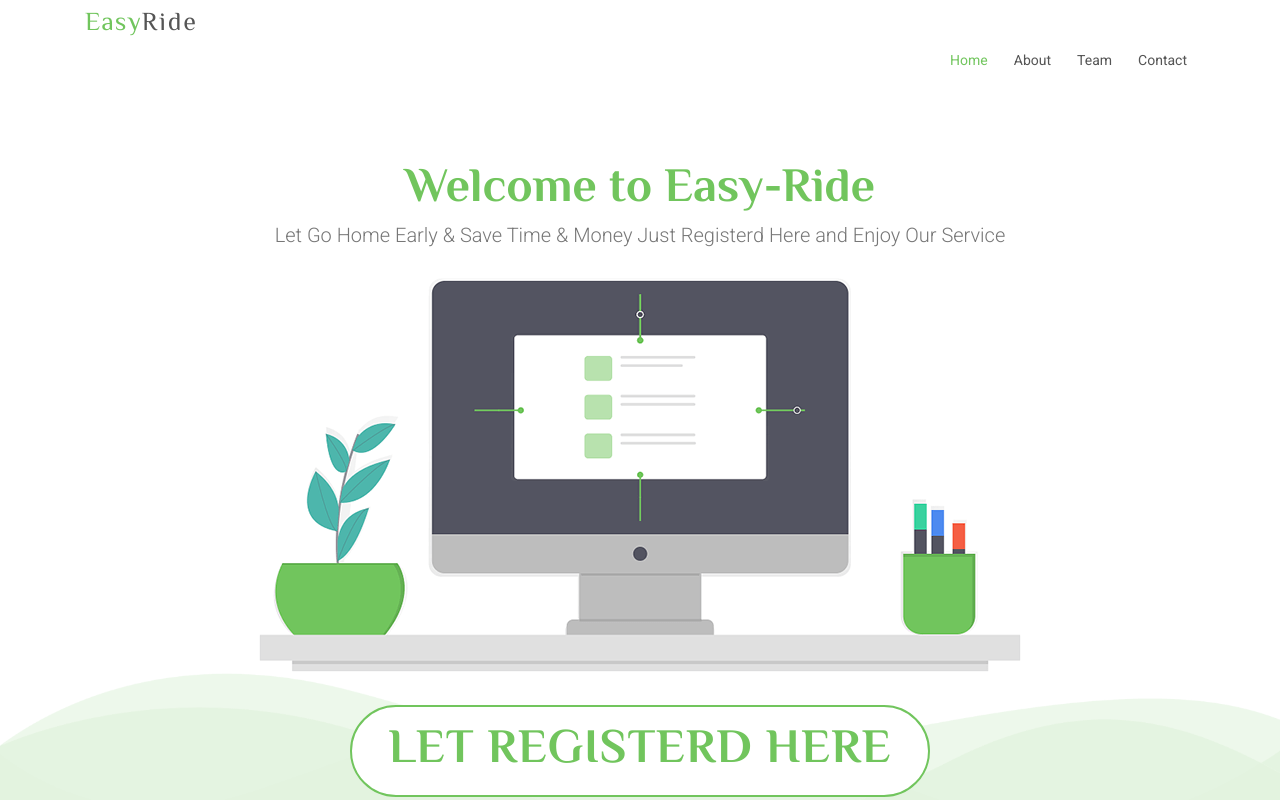
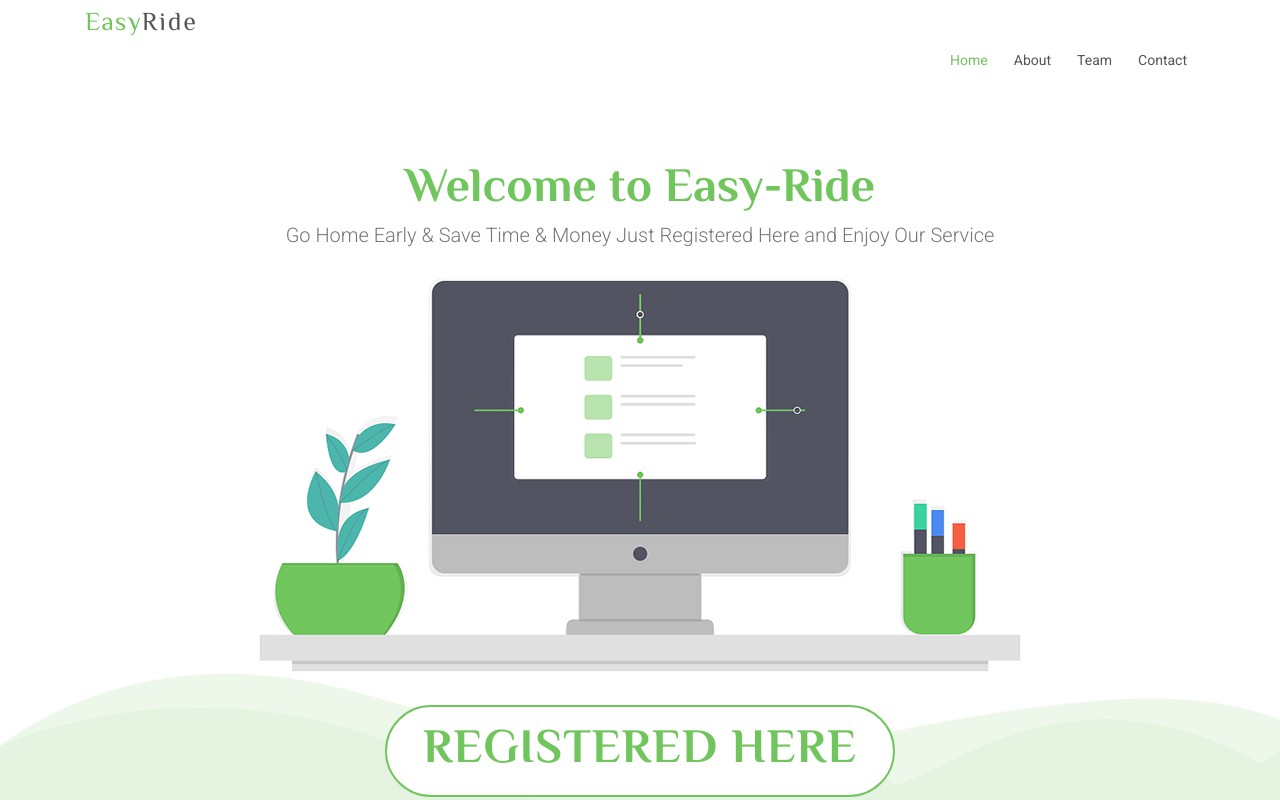
Before and after one commit to johari9292/Easyride, a React (Create React App) app: page / in a window 1280 px wide. Shown: the top 800 px of the page. Built offline with nearby package versions, Linux system fonts and the light colour scheme; some icons are missing.

Commit message:
Update home.js

```diff
--- a/src/components/home.js
+++ b/src/components/home.js
@@ -14,11 +14,11 @@ const Home  =() =>{
 				<br></br>
 				<br></br>
 			  <h1>Welcome to Easy-Ride</h1>
-			  <h2>Let Go Home Early &amp; Save Time &amp; Money Just Registerd Here and Enjoy Our Service </h2>
+			  <h2>Go Home Early &amp; Save Time &amp; Money Just Registered Here and Enjoy Our Service </h2>
 			  <img src="img/hero-img.png" alt="Hero Imgs" />
-			  <a href="https://docs.google.com/forms/d/e/1FAIpQLScZaH2QWE_D-al20TGxWu9GxTKehZI_1ONdxf_gn613VqCZ3g/viewform?usp=sf_link
+			  <a href="https://docs.google.com/forms/d/e/1FAIpQLSfS1uvY9aKcKItEv18tpzBDUfXTTjApZx6MQeojzxiIIHDX0Q/viewform?usp=sf_link
 "  className="btn-get-started scrollto">
-			<h1 style={{fontWeight:'bold'}}>	Let Registerd Here</h1>
+			<h1 style={{fontWeight:'bold'}}>	Registered Here</h1>
 			  </a>
 
 			</div>
```
